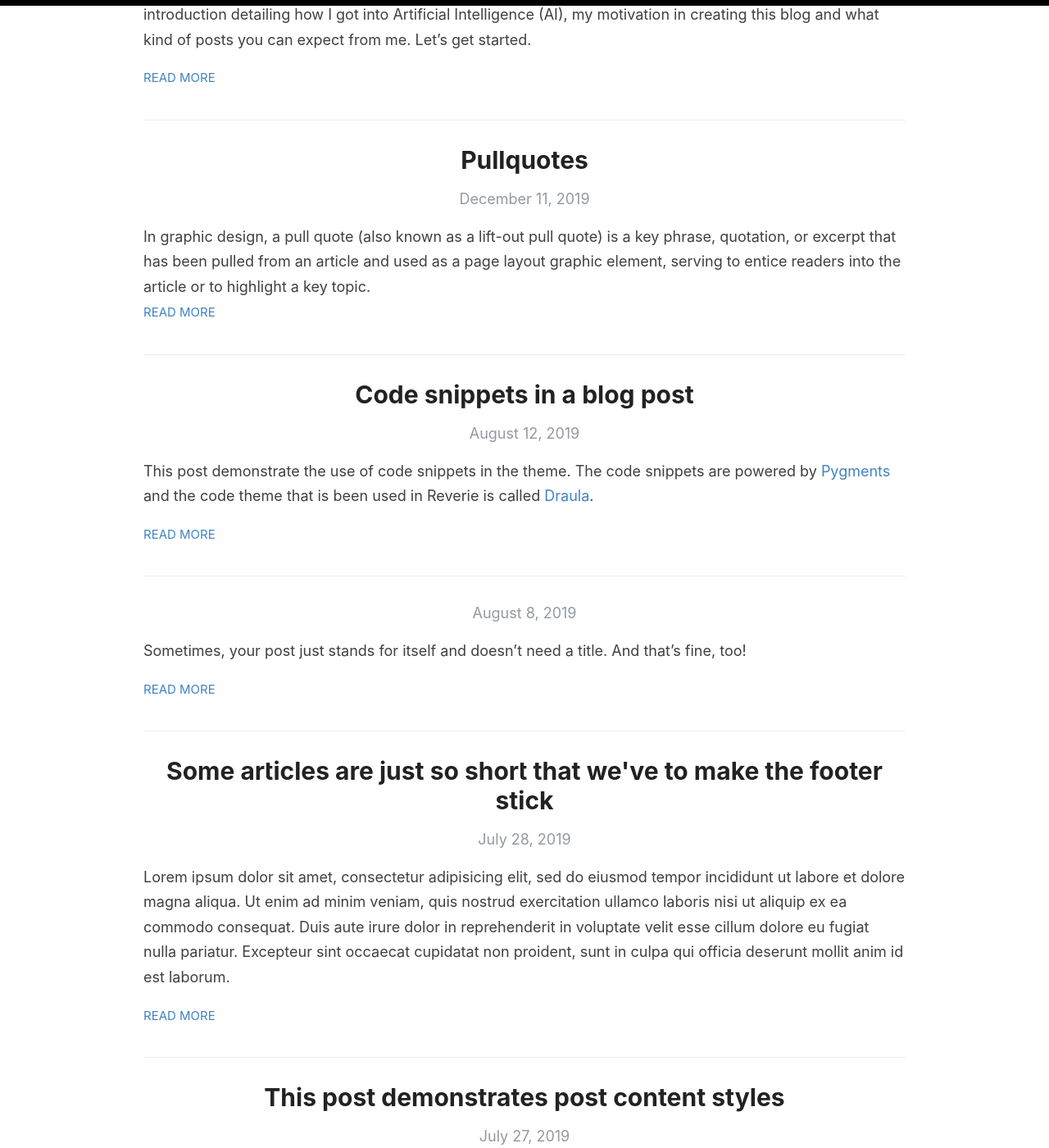
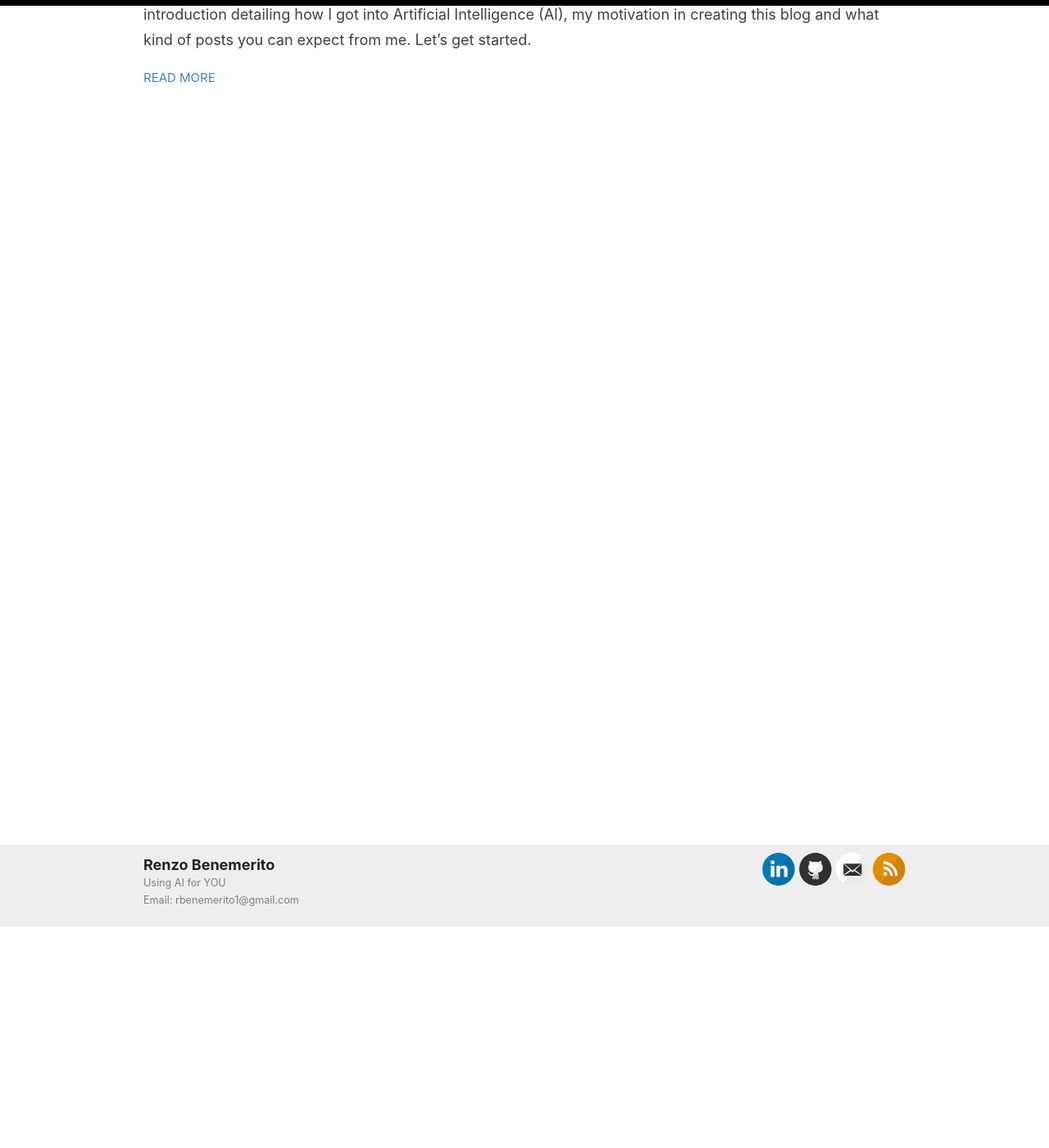
Before and after one commit to RenzoBenemerito/RenzoBenemerito-github.io, a Jekyll site: the page built from index.html, in a window 1280 px wide and 1400 px high, scrolled down 270 px. Shown: the whole window at 82% size. Built offline with Jekyll 4.4.1, drawn with Linux system fonts in a browser that asks for light colours; the list of posts is cut into pages by our own code; some of the changed text lies outside the part shown.

Commit message:
Removed sample blog posts

````diff
--- a/_posts/2019-08-08-no-title-posts.md
+++ /dev/null
@@ -1,6 +0,0 @@
----
-layout: post
-title: ""
-categories: Miscellaneous
----
-Sometimes, your post just stands for itself and doesn't need a title. And that's fine, too!
--- a/_posts/2019-12-11-pullquotes.md
+++ /dev/null
@@ -1,14 +0,0 @@
----
-layout: post
-title:  Pullquotes
-categories: [HTML,Code]
-excerpt: In graphic design, a pull quote (also known as a lift-out pull quote) is a key phrase, quotation, or excerpt that has been pulled from an article and used as a page layout graphic element, serving to entice readers into the article or to highlight a key topic.
----
-
-In graphic design, a pull quote (also known as a lift-out pull quote) is a key phrase, quotation, or excerpt that has been pulled from an article and used as a page layout graphic element, serving to entice readers into the article or to highlight a key topic. {% include pullquote.html quote="It is typically placed in a larger or distinctive typeface and on the same page." %} Pull quotes are often used in magazine and newspaper articles, annual reports, and brochures, as well as on the web. They can add visual interest to text-heavy pages with few images or illustrations.
-
-Placement of a pull quote on a page may be defined in a publication's or website's style guide. Such a typographic device may or may not be aligned with a column on the page. Some designers, for example, choose not to align the quote. In that case, the quotation cuts into two or more columns, as in the example shown. Because the pull quote invites the reader to read about the highlighted material, the pull quote should appear before the text it cites and, generally, fairly close to it.
-
-Pull quotes need not be a verbatim copy of the text being quoted; depending on a publication's house style, pull quotes may be abbreviated for space or paraphrased for clarity, with or without indication.
-
-A disadvantage of pull quotes as a design element is that they can disrupt the reading process of readers invested in reading the text sequentially by drawing attention to ghost fragments out of context. At the other extreme, when pull quotes are used to break up what would otherwise be a formless wall of text, pull quote can serve as visual landmarks to help the reader maintain a sense of sequence and place.
--- a/_posts/2019-7-27-this-post-demonstrates-post-content-styles.md
+++ /dev/null
@@ -1,95 +0,0 @@
----
-layout: post
-title: This post demonstrates post content styles
-categories: Miscellaneous
----
-
-Lorem ipsum dolor sit amet, consectetur adipiscing elit. Fusce bibendum neque eget nunc mattis eu sollicitudin enim tincidunt. Vestibulum lacus tortor, ultricies id dignissim ac, bibendum in velit. Praesent varius interdum vehicula. Aenean risus libero, placerat at vestibulum eget, ultricies eu enim. Praesent nulla tortor, malesuada adipiscing adipiscing sollicitudin, adipiscing eget est.
-
-## Some great heading (h2)
-
-Proin convallis mi ac felis pharetra aliquam. Curabitur dignissim accumsan rutrum. In arcu magna, aliquet vel pretium et, molestie et arcu.
-
-Mauris lobortis nulla et felis ullamcorper bibendum. Phasellus et hendrerit mauris. Proin eget nibh a massa vestibulum pretium. Suspendisse eu nisl a ante aliquet bibendum quis a nunc. Praesent varius interdum vehicula. Aenean risus libero, placerat at vestibulum eget, ultricies eu enim. Praesent nulla tortor, malesuada adipiscing adipiscing sollicitudin, adipiscing eget est.
-
-## Another great heading (h2)
-
-Lorem ipsum dolor sit amet, consectetur adipiscing elit. Fusce bibendum neque eget nunc mattis eu sollicitudin enim tincidunt. Vestibulum lacus tortor, ultricies id dignissim ac, bibendum in velit.
-
-### Some great subheading (h3)
-
-Proin convallis mi ac felis pharetra aliquam. Curabitur dignissim accumsan rutrum. In arcu magna, aliquet vel pretium et, molestie et arcu. Mauris lobortis nulla et felis ullamcorper bibendum.
-
-Phasellus et hendrerit mauris. Proin eget nibh a massa vestibulum pretium. Suspendisse eu nisl a ante aliquet bibendum quis a nunc.
-
-### Some great subheading (h3)
-
-Praesent varius interdum vehicula. Aenean risus libero, placerat at vestibulum eget, ultricies eu enim. Praesent nulla tortor, malesuada adipiscing adipiscing sollicitudin, adipiscing eget est.
-
-> This quote will change your life. It will reveal the secrets of the universe, and all the wonders of humanity. Don't misuse it.
-
-Lorem ipsum dolor sit amet, consectetur adipiscing elit. Fusce bibendum neque eget nunc mattis eu sollicitudin enim tincidunt.
-
-### Some great subheading (h3)
-
-Vestibulum lacus tortor, ultricies id dignissim ac, bibendum in velit. Proin convallis mi ac felis pharetra aliquam. Curabitur dignissim accumsan rutrum.
-
-```html
-<html>
-  <head>
-  </head>
-  <body>
-    <p>Hello, World!</p>
-  </body>
-</html>
-```
-
-
-In arcu magna, aliquet vel pretium et, molestie et arcu. Mauris lobortis nulla et felis ullamcorper bibendum. Phasellus et hendrerit mauris.
-
-#### You might want a sub-subheading (h4)
-
-In arcu magna, aliquet vel pretium et, molestie et arcu. Mauris lobortis nulla et felis ullamcorper bibendum. Phasellus et hendrerit mauris.
-
-In arcu magna, aliquet vel pretium et, molestie et arcu. Mauris lobortis nulla et felis ullamcorper bibendum. Phasellus et hendrerit mauris.
-
-#### But it's probably overkill (h4)
-
-In arcu magna, aliquet vel pretium et, molestie et arcu. Mauris lobortis nulla et felis ullamcorper bibendum. Phasellus et hendrerit mauris.
-
-### Oh hai, an unordered list!!
-
-In arcu magna, aliquet vel pretium et, molestie et arcu. Mauris lobortis nulla et felis ullamcorper bibendum. Phasellus et hendrerit mauris.
-
-- First item, yo
-- Second item, dawg
-- Third item, what what?!
-- Fourth item, fo sheezy my neezy
-
-### Oh hai, an ordered list!!
-
-In arcu magna, aliquet vel pretium et, molestie et arcu. Mauris lobortis nulla et felis ullamcorper bibendum. Phasellus et hendrerit mauris.
-
-1. First item, yo
-2. Second item, dawg
-3. Third item, what what?!
-4. Fourth item, fo sheezy my neezy
-
-
-
-## Headings are cool! (h2)
-
-Proin eget nibh a massa vestibulum pretium. Suspendisse eu nisl a ante aliquet bibendum quis a nunc. Praesent varius interdum vehicula. Aenean risus libero, placerat at vestibulum eget, ultricies eu enim. Praesent nulla tortor, malesuada adipiscing adipiscing sollicitudin, adipiscing eget est.
-
-Praesent nulla tortor, malesuada adipiscing adipiscing sollicitudin, adipiscing eget est.
-
-Proin eget nibh a massa vestibulum pretium. Suspendisse eu nisl a ante aliquet bibendum quis a nunc.
-
-### Tables
-
-|Title 1               | Title 2               | Title 3               | Title 4              |
-|--------------------- | --------------------- | --------------------- | ---------------------|
-|lorem                 | lorem ipsum           | lorem ipsum dolor     | lorem ipsum dolor sit|
-|lorem ipsum dolor sit | lorem ipsum dolor sit | lorem ipsum dolor sit | lorem ipsum dolor sit|
-|lorem ipsum dolor sit | lorem ipsum dolor sit | lorem ipsum dolor sit | lorem ipsum dolor sit|
-|lorem ipsum dolor sit | lorem ipsum dolor sit | lorem ipsum dolor sit | lorem ipsum dolor sit|
--- a/_posts/2019-7-28-super-short-article.md
+++ /dev/null
@@ -1,7 +0,0 @@
----
-layout: post
-title: Some articles are just so short that we've to make the footer stick
-categories: Miscellaneous
----
-
-Lorem ipsum dolor sit amet, consectetur adipisicing elit, sed do eiusmod tempor incididunt ut labore et dolore magna aliqua. Ut enim ad minim veniam, quis nostrud exercitation ullamco laboris nisi ut aliquip ex ea commodo consequat. Duis aute irure dolor in reprehenderit in voluptate velit esse cillum dolore eu fugiat nulla pariatur. Excepteur sint occaecat cupidatat non proident, sunt in culpa qui officia deserunt mollit anim id est laborum.
--- a/_posts/2019-8-12-code-snippets.md
+++ /dev/null
@@ -1,42 +0,0 @@
----
-layout: post
-title:  Code snippets in a blog post
-categories: [HTML,Code]
----
-
-This post demonstrate the use of code snippets in the theme. The code snippets are powered by [Pygments](http://pygments.org/) and the code theme that is been used in Reverie is called [Draula](https://draculatheme.com/).
-
-This is a raw snippet:
-
-```
-hello world
-123
-This is a text snippet
-```
-
-This is a PHP snippet:
-
-```php
-<?php
-    echo 'Hello, World!';
-?>
-```
-
-This is a JavaScript snippet:
-
-```js
-const add = (a, b) => a + b
-const minus = (a, b) => a - b
-
-console.log(add(100,200))  // 300
-console.log(minus(100,200))  // -100
-```
-
-This is a Python snippet:
-
-```python
-def say_hello():
-    print("hello world!")
-
-say_hello()   // "hello world!"
-```
--- a/_posts/2020-01-15-Hello-World.md
+++ b/_posts/2020-01-15-Hello-World.md
@@ -25,6 +25,6 @@ Finishing my thesis and eventually graduating, I resumed the deep learning speci
 ![AI4U](/images/logo.png){:class="img-small-hw"}
 <p class="img-credits"> Artificial Intelligence for You </p>
 
-Thus, I came up with this blog where I can share with you how I use Artificial Intelligence to address some of my needs in life no matter how quirky. The blog title title, AI4U (Artificial Inteligence for You), is literally the vision I have for Artificial Intelligence. I beleive AI should assist humanity and make people's lives easier. {% include pullquote.html quote="AI should be human-centric." %} It should be built not to replace humans but to coexist with humans to make life easier.
+Thus, I came up with this blog where I can share with you how I use Artificial Intelligence to address some of my needs in life no matter how quirky. The blog title, AI4U (Artificial Inteligence for You), is literally the vision I have for Artificial Intelligence. I believe AI should assist humanity and make people's lives easier. {% include pullquote.html quote="AI should be human-centric." %} It should be built not to replace humans but to coexist with humans to make life easier.
 
 In this blog, I hope to create tutorials, highlighting the premise of a use-case I have thought of and how I used AI to fill that use case. I'll be writing about how I structure my Machine Learning or Deep Learning projects and, occasionally, you'll see posts about Data Science since I am a Data Scientist by profession. That's it for now, thanks for reading!
````
Also changed, not shown: _posts/2019-7-27-super-long-article.md (deleted, +0 -11 lines).
